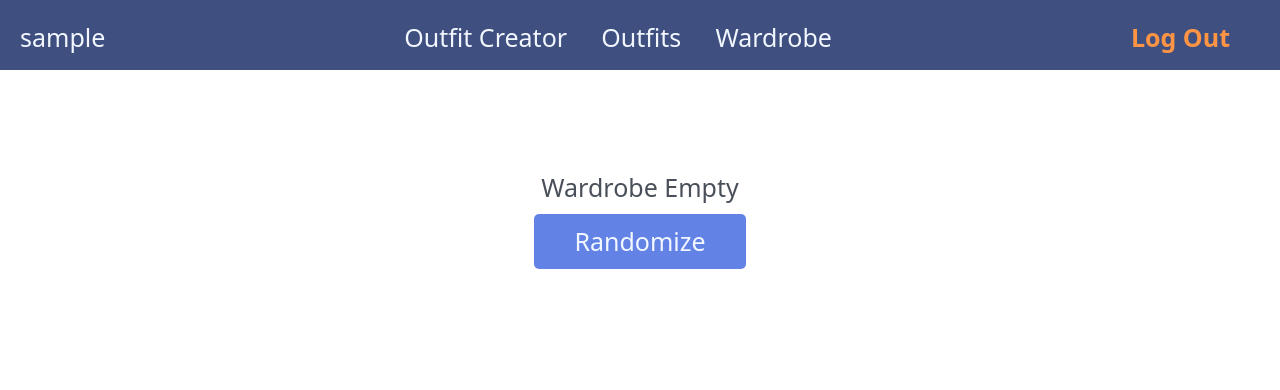
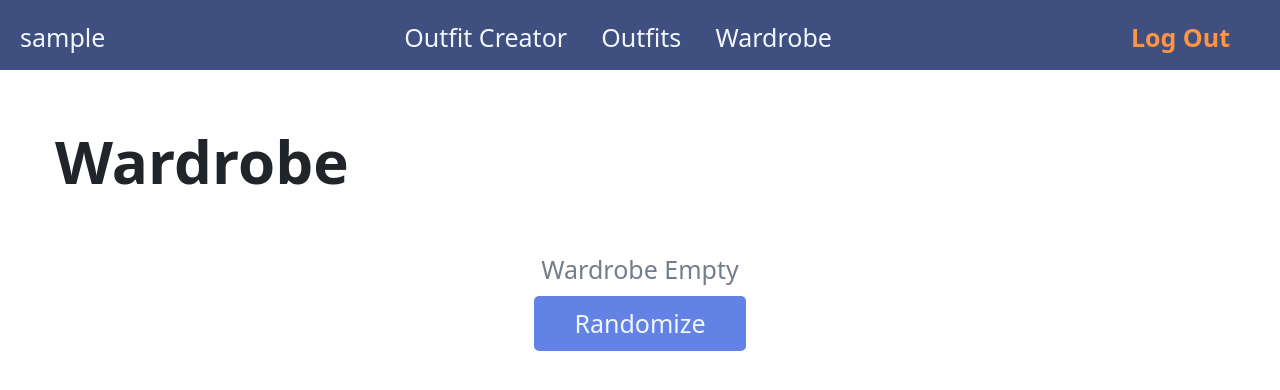
Before and after one commit to hoangthienan95/FashionApp, a Flask app: template templates/wardrobe.html in a window 1280 px wide. Shown: the top 390 px of the page. Run offline with Flask 2, Linux system fonts and the light colour scheme; the visitor is signed in with stand-in values (Sample User, id 1); tables that the repository leaves empty hold one stand-in row (values such as "Sample post"); the template is opened without the code that fills it: most values are stand-ins (such as "Sample title", 1, 10 or a date in 2020); parts of the project's set-up code (start-up, migrations or seed data) failed here and were passed over.

Commit message:
Add headers

```diff
--- a/static/styles.css
+++ b/static/styles.css
@@ -50,7 +50,7 @@ body {
 }
 
 .light-dark {
-    color: #4A5059;
+    color: #747D8C;
 }
 
 .light {
@@ -197,6 +197,10 @@ body {
 
 .wardrobe {
     padding: 50px;
+}
+
+.wardrobe-header {
+    margin: 0 0 50px 5px;
 }
 
 .wardrobe-category {
@@ -378,6 +382,10 @@ body {
     margin: 50px;
 }
 
+.outfits-header {
+    margin: 0 0 30px 5px;
+}
+
 .outfit {
     width: auto;
     max-width: 100%;
--- a/templates/outfits.html
+++ b/templates/outfits.html
@@ -2,11 +2,12 @@
 {% block title %}Wardrobe{% endblock %}
 {% block page_content %}
     <div class="outfits">
+    <div class="outfits-header text-xl dark weight-bold">Outfits</div>
     {% for outfit in outfits %}
         <div class="outfit" data-id="{{ outfit.id }}">
             <div class="outfit-header">
                 <div class="text-l dark weight-bold">{{ outfit.name|escape }}</div>
-                <button class="link-btn btn-danger text-m light weight-medium">Delete</button>
+                <button class="outfit-delete link-btn btn-danger text-m light weight-medium">Delete</button>
             </div>
             {% for item in outfit.items %}
                 <img class="outfit-item{% if item not in user.wardrobe_items %} not-in-wardrobe{% endif %}" src="{{ item.get_path() }}" data-id="{{ item.id }}" data-category="{{ item.merged_category() }}">
--- a/templates/wardrobe.html
+++ b/templates/wardrobe.html
@@ -2,6 +2,7 @@
 {% block title %}Wardrobe{% endblock %}
 {% block page_content %}
     <div class="wardrobe">
+    <div class="wardrobe-header text-xl dark weight-bold">Wardrobe</div>
     {% if user_wardrobe|length == 0 %}
         <div class="empty-wardrobe-container">
             <div class="empty-wardrobe-text text-m light-dark weight-medium">Wardrobe Empty</div>
```
